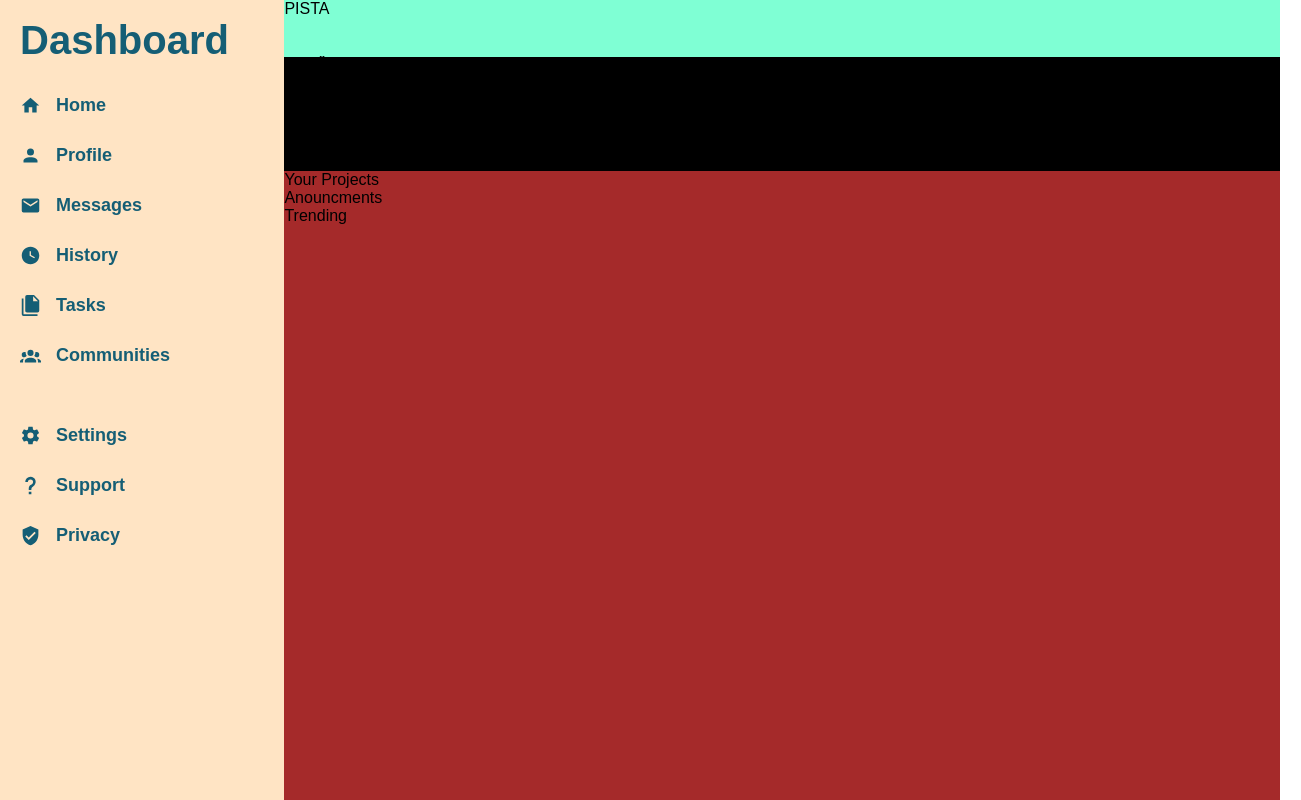
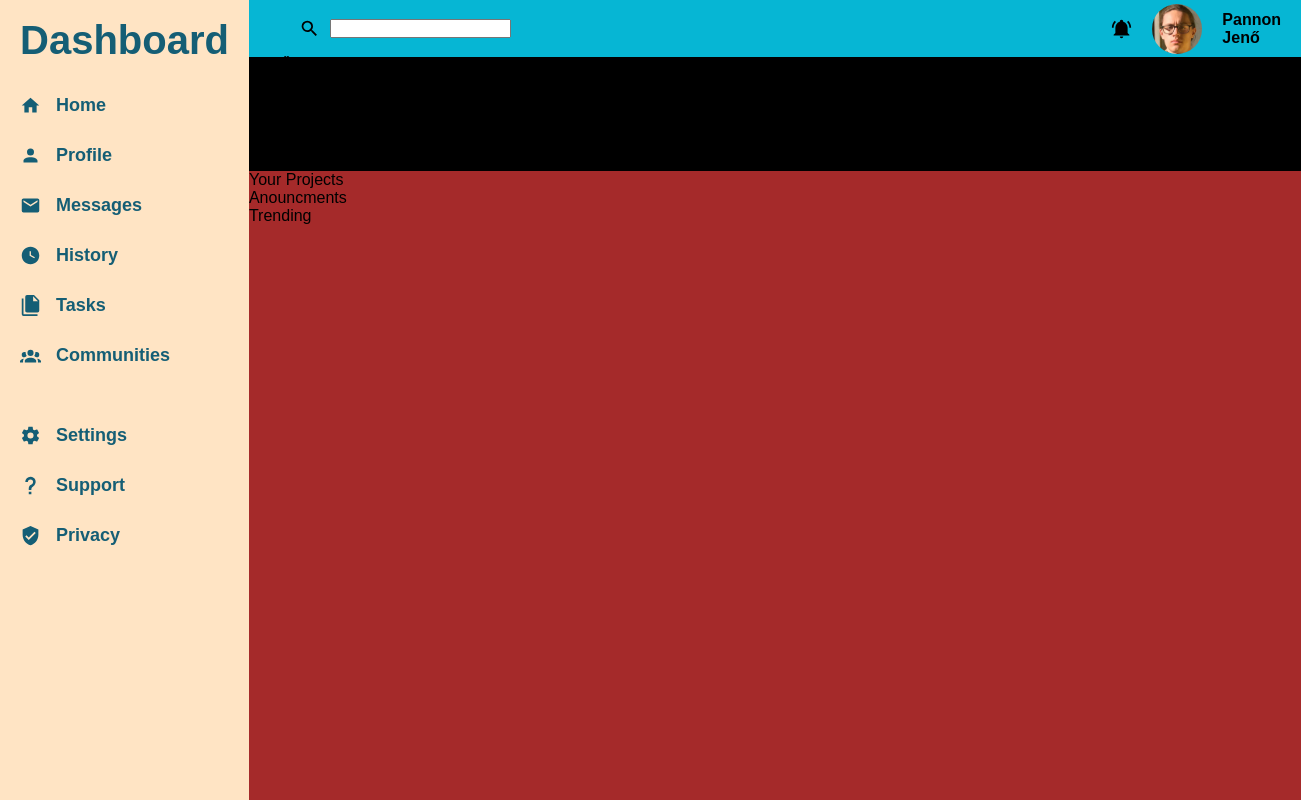
Before and after one commit to RakocziL/AdminDashboard, a plain HTML site: page index.html in a window 1280 px wide. Shown: the whole page, 1301 px wide, since content can reach past the window. Drawn offline with Linux system fonts and the light colour scheme.

Commit message:
Search line base layout created, pics folder added

```diff
--- a/index.html
+++ b/index.html
@@ -24,7 +24,13 @@
         <div class="sideBar_Item"><img src="icons/privacy.svg" class="icon"><p>Privacy</p></div>
     </div>
 </div>
-<div class="searchLine"> PISTA</div>
+<div class="searchLine">
+    <img src="icons/search.svg" class="icon" id="searchIcon">
+    <input type="text" id="searchField" name="searchField" class="searchField">
+    <img src="icons/noti.svg" class="icon" id="bellIcon">
+    <img src="pics/face.png" class="profilePic" id="smallPic">
+    <p>Pannon Jenő</p>
+</div>
 <div class="introMenu"> JENŐ</div>
 <div class="content">
     <div class="projects">
--- a/styles.css
+++ b/styles.css
@@ -11,6 +11,10 @@ body{
     display:grid;
     grid-template-columns: 2fr 7fr;
     grid-template-rows: 1fr 2fr 11fr;
+}
+
+.profilePic{
+    border-radius: 100%;
 }
 
 .sideBar{
@@ -65,8 +69,30 @@ body{
         height:21px;
     }
 .searchLine{
-    background-color: aquamarine;
+    background-color: #06b6d4;
+    padding-left: 50px;
+    padding-right: 20px;
+
+    display:flex;
+    flex-direction: row;
+    align-items: center;
 }
+    #searchIcon{
+        margin-right: 10px;
+    }
+    .searchField{
+    }
+    #bellIcon{
+        margin-left: 600px;
+        margin-right: 20px;
+    }
+    .searchLine p{
+        font-weight: bold;
+    }
+    #smallPic{
+        margin-right: 20px;
+        height:50px;
+    }
 .introMenu{
     background-color: black;
 }
```
Also changed, not shown: icons/noti.svg (added), icons/search.svg (added), pics/face.png (added).
